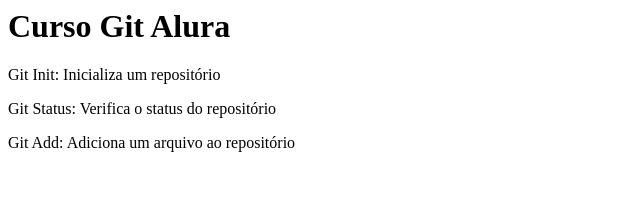
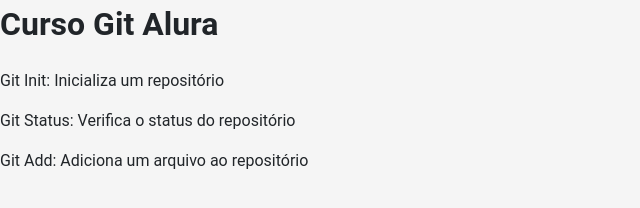
Before and after one commit to joao-carlos-eng/curso-git-alura, a plain HTML site: page index.html in a window 1280 px wide. Shown: the whole page, without its empty margins (0-640 px from the left). Drawn offline with Linux system fonts and the light colour scheme.

Commit message:
iniciando estilos da pagina

```diff
--- /dev/null
+++ b/estilo.css
@@ -0,0 +1,12 @@
+body{
+    background-color: #f5f5f5;
+    font-family: 'Roboto', sans-serif;
+    font-size: 16px;
+    font-weight: 400;
+    line-height: 1.5;
+    color: #212529;
+    text-align: left;
+    margin: 0;
+    padding: 0;
+    box-sizing: border-box;
+}
--- a/index.html
+++ b/index.html
@@ -1,7 +1,7 @@
 <html>
 <head>
     <title>Curso Git Alura</title>
-    <link rel="stylesheet" type="text/css" href="css/style.css">
+    <link rel="stylesheet" type="text/css" href="estilo.css">
 </head>
 <body>
     <h1>Curso Git Alura</h1>
```
